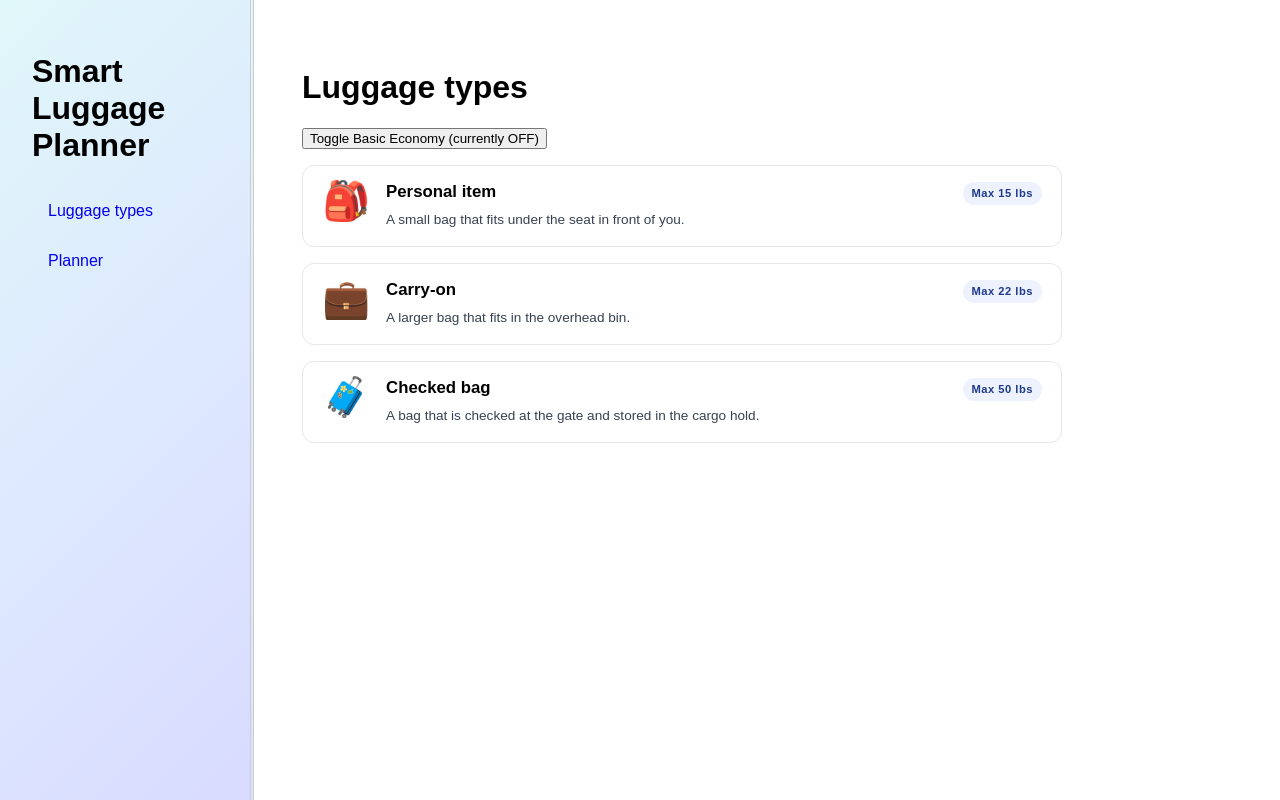
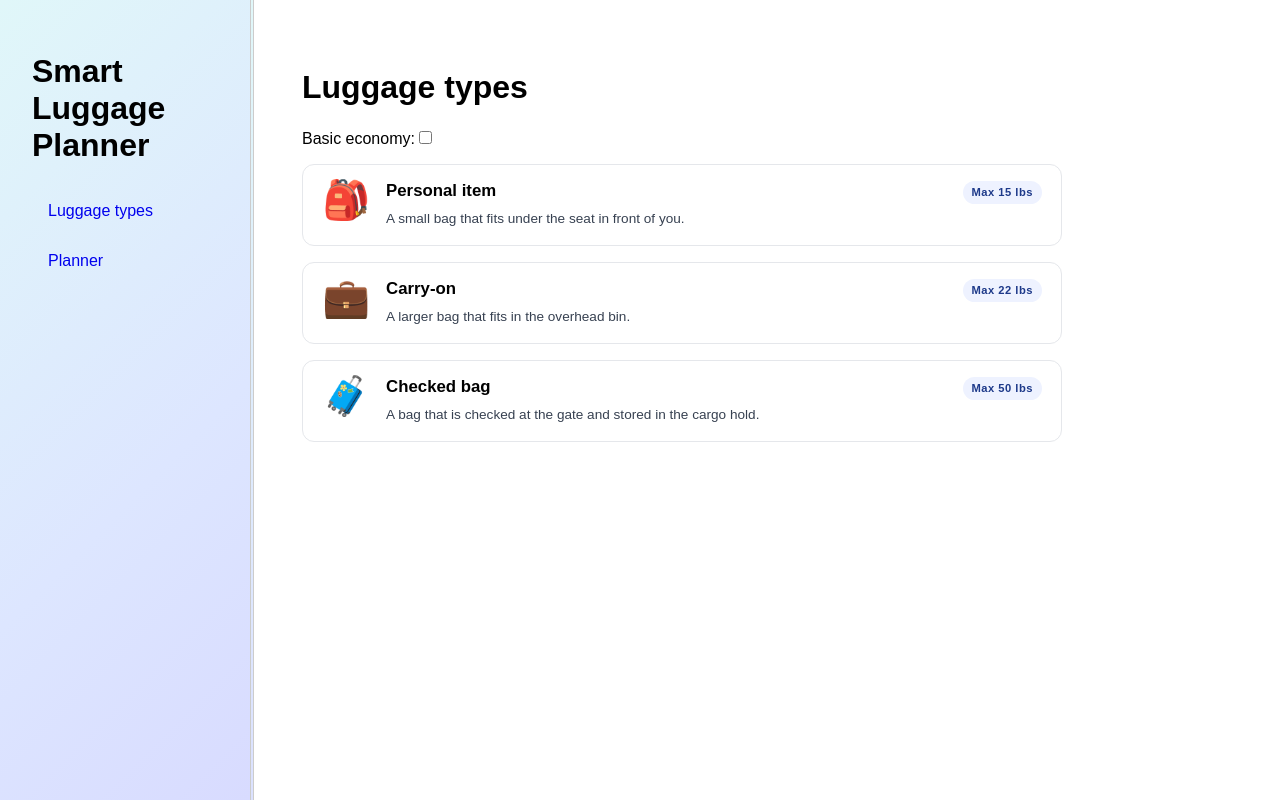
Before and after one commit to shanayamalik/berkeley-cs260, a React (Vite) app in the folder programming-assignment-3/code/: page / in a window 1280 px wide. Built offline with nearby package versions, Linux system fonts and the light colour scheme.

Commit message:
used the value of the basicEconomy state variable to decide whether to render the checked luggage option

```diff
--- a/programming-assignment-3/code/src/pages/luggage-overview/LuggageOverview.jsx
+++ b/programming-assignment-3/code/src/pages/luggage-overview/LuggageOverview.jsx
@@ -51,21 +51,18 @@ export default function LuggageOverview() {
   // Boolean state variable to track if user is on Basic Economy fare
   const [basicEconomy, setBasicEconomy] = useState(false);
 
-  // Create dynamic button text based on current state
-  let buttonText = "Toggle Basic Economy";
-  if (basicEconomy) {
-    buttonText += ' (currently ON)';
-  } else {
-    buttonText += ' (currently OFF)';
-  }
-
   return (
     <div className="luggage-overview">
       <h1>Luggage types</h1>
 
-      <button onClick={() => setBasicEconomy(!basicEconomy)}>
-        {buttonText}
-      </button>
+      <label>
+        Basic economy:
+        <input
+          type="checkbox"
+          checked={basicEconomy}
+          onChange={(e) => setBasicEconomy(e.target.checked)}
+        />
+      </label>
 
       {/* Dynamic rendering: iterate over LUGGAGE_TYPES array to create components */}
       {LUGGAGE_TYPES
```
